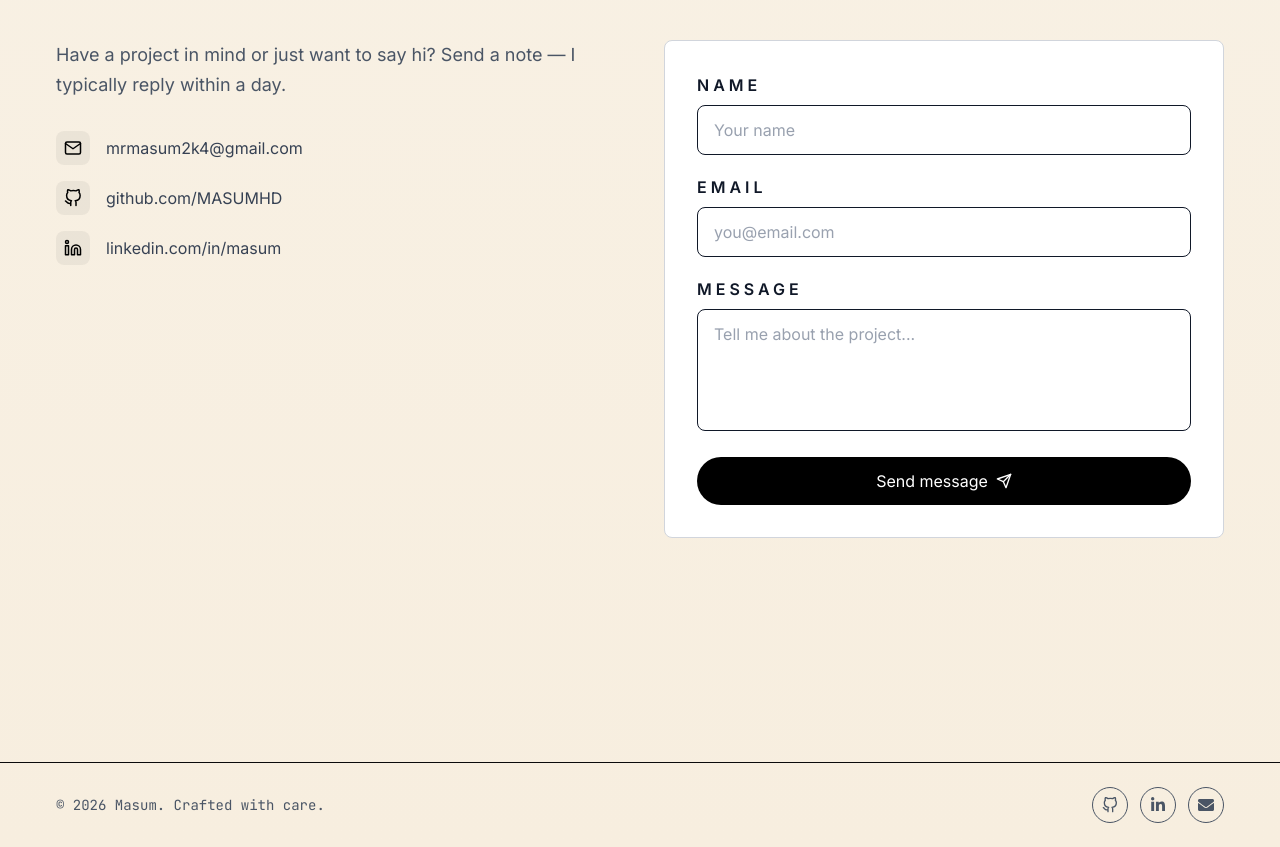
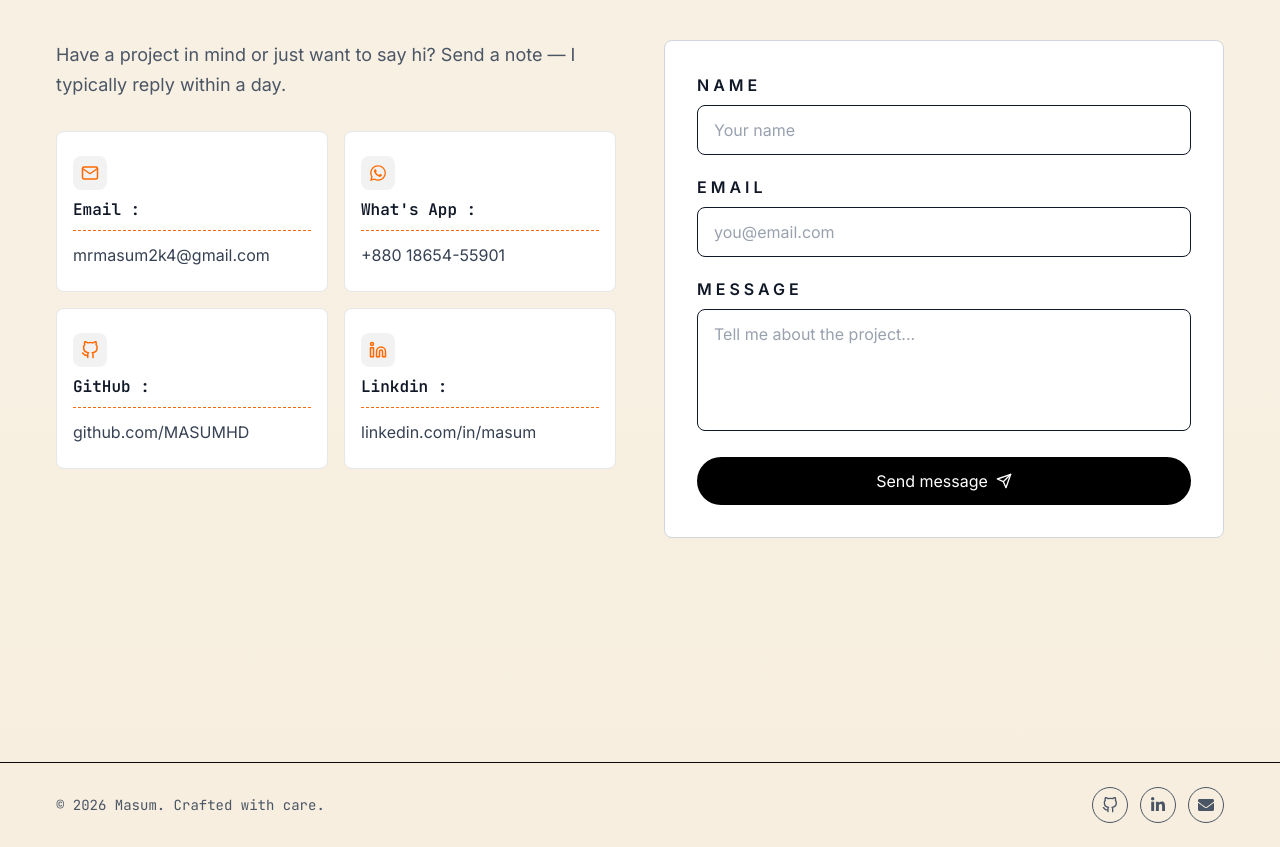
Before and after one commit to MASUMHD/masum, a Next.js app in the folder masum/: page / in a window 1280 px wide. Shown: the part 4140-4987 px from the top of the page. Built offline with nearby package versions, Linux system fonts and the light colour scheme.

Commit message:
contact page to add a email,whatsup,linkdin,github card

```diff
--- a/masum/app/(homeSections)/Contact.tsx
+++ b/masum/app/(homeSections)/Contact.tsx
@@ -1,4 +1,5 @@
 import SectionName from "@/components/sectionName/SectionName";
+import { FaWhatsapp } from "react-icons/fa";
 import { FiMail, FiGithub, FiLinkedin, FiSend } from "react-icons/fi";
 
 export default function Contact() {
@@ -21,34 +22,56 @@ export default function Contact() {
           </p>
 
           {/* ICON LIST */}
-          <div className="space-y-4">
+          <div className="grid grid-cols-2 gap-4">
 
             {/* Email */}
-            <div className="flex items-center gap-4 group">
-              <div className="p-2 rounded-lg bg-black/5 text-black group-hover:bg-black group-hover:text-white transition">
+            <div className="flex flex-col items-start  gap-2 group border border-gray-200 hover:border-orange-500 p-4 rounded-lg py-6 bg-white">
+              <div className="p-2 rounded-lg bg-black/5 text-orange-500 group-hover:bg-orange-500 group-hover:text-white transition">
                 <FiMail className="text-lg" />
               </div>
-              <span className="text-gray-700 text-sm md:text-base group-hover:text-black transition">
+              <div className="border-b border-orange-500 border-dashed w-full pb-2 mb-1 text-gray-900 font-semibold">
+                <h4>Email :</h4>
+              </div>
+              <span className="text-gray-700 text-sm md:text-base group-hover:text-black transition cursor-pointer">
                 mrmasum2k4@gmail.com
               </span>
             </div>
 
+            {/* FaWhatsapp */}
+            <div className="flex flex-col items-start  gap-2 group border border-gray-200 hover:border-orange-500 p-4 rounded-lg py-6 bg-white">
+              <div className="p-2 rounded-lg bg-black/5 text-orange-500 group-hover:bg-orange-500 group-hover:text-white transition">
+                <FaWhatsapp className="text-lg" />
+              </div>
+              <div className="border-b border-orange-500 border-dashed w-full pb-2 mb-1 text-gray-900 font-semibold">
+                <h4>What's App :</h4>
+              </div>
+              <span className="text-gray-700 text-sm md:text-base group-hover:text-black transition cursor-pointer">
+                +880 18654-55901
+              </span>
+            </div>
+
             {/* GitHub */}
-            <div className="flex items-center gap-4 group">
-              <div className="p-2 rounded-lg bg-black/5 text-black group-hover:bg-black group-hover:text-white transition">
+            <div className="flex flex-col items-start  gap-2 group border border-gray-200 hover:border-orange-500 p-4 rounded-lg py-6 bg-white">
+              <div className="p-2 rounded-lg bg-black/5 text-orange-500 group-hover:bg-orange-500 group-hover:text-white transition">
                 <FiGithub className="text-lg" />
               </div>
-              <span className="text-gray-700 text-sm md:text-base group-hover:text-black transition">
+              <div className="border-b border-orange-500 border-dashed w-full pb-2 mb-1 text-gray-900 font-semibold">
+                <h4>GitHub :</h4>
+              </div>
+              <span className="text-gray-700 text-sm md:text-base group-hover:text-black transition cursor-pointer">
                 github.com/MASUMHD
               </span>
             </div>
 
             {/* LinkedIn */}
-            <div className="flex items-center gap-4 group">
-              <div className="p-2 rounded-lg bg-black/5 text-black group-hover:bg-black group-hover:text-white transition">
+            <div className="flex flex-col items-start  gap-2 group border border-gray-200 hover:border-orange-500 p-4 rounded-lg py-6 bg-white">
+              <div className="p-2 rounded-lg bg-black/5 text-orange-500 group-hover:bg-orange-500 group-hover:text-white transition">
                 <FiLinkedin className="text-lg" />
               </div>
-              <span className="text-gray-700 text-sm md:text-base group-hover:text-black transition">
+              <div className="border-b border-orange-500 border-dashed w-full pb-2 mb-1 text-gray-900 font-semibold">
+                <h4>Linkdin :</h4>
+              </div>
+              <span className="text-gray-700 text-sm md:text-base group-hover:text-black transition cursor-pointer">
                 linkedin.com/in/masum
               </span>
             </div>
```
